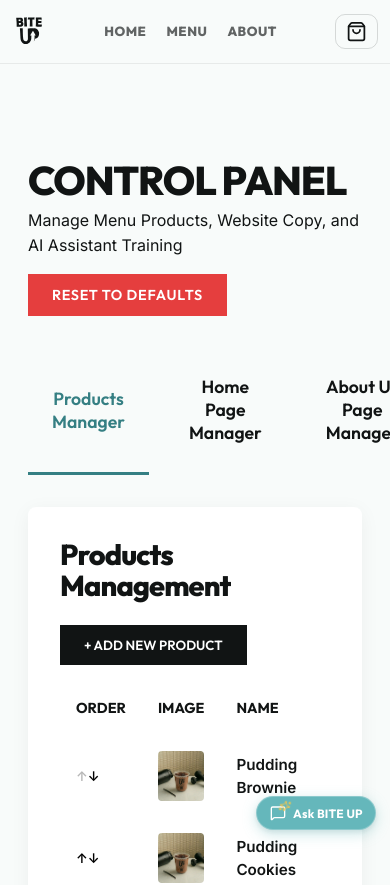
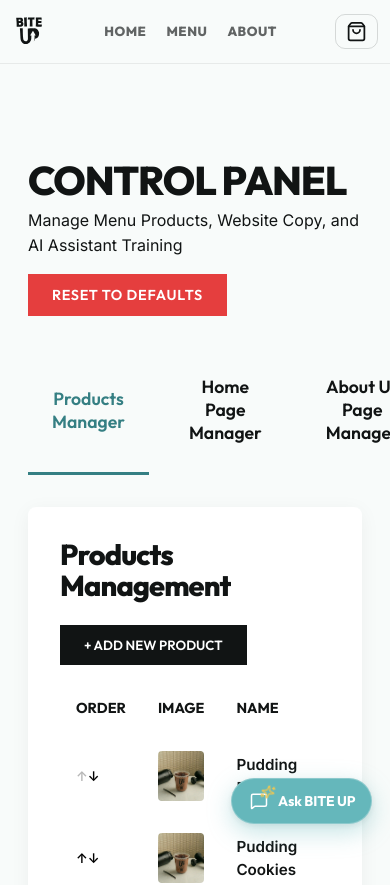
Before and after one commit to operix006-spec/Bite-UP, a React (Vite) app: page /admin in a window 390 px wide. Shown: the top 885 px of the page. Built offline with nearby package versions, Linux system fonts and the light colour scheme; no server answers; the database is empty.

Commit message:
fix: restore full button size and implement smart auto-lift when scrolling to footer

```diff
--- a/src/components/chat/ChatLauncher.tsx
+++ b/src/components/chat/ChatLauncher.tsx
@@ -1,4 +1,4 @@
-import React, { useState } from 'react';
+import React, { useState, useEffect } from 'react';
 import { Sparkles, MessageSquare } from 'lucide-react';
 import { useCart } from '../../context/CartContext';
 
@@ -10,6 +10,22 @@ interface ChatLauncherProps {
 export const ChatLauncher: React.FC<ChatLauncherProps> = ({ isOpen, onClick }) => {
   const { itemCount } = useCart();
   const [isHovered, setIsHovered] = useState(false);
+  const [isNearFooter, setIsNearFooter] = useState(false);
+
+  useEffect(() => {
+    const footer = document.querySelector('footer');
+    if (!footer) return;
+
+    const observer = new IntersectionObserver(
+      ([entry]) => {
+        setIsNearFooter(entry.isIntersecting);
+      },
+      { threshold: 0.08 }
+    );
+
+    observer.observe(footer);
+    return () => observer.disconnect();
+  }, []);
 
   // If chat is open on mobile or desktop, hide the floating button so it doesn't obstruct
   if (isOpen) return null;
@@ -20,7 +36,7 @@ export const ChatLauncher: React.FC<ChatLauncherProps> = ({ isOpen, onClick }) =
 
   return (
     <div
-      className={`chat-launcher-container ${hasCartBar ? 'with-mobile-cart' : ''}`}
+      className={`chat-launcher-container ${hasCartBar ? 'with-mobile-cart' : ''} ${isNearFooter ? 'near-footer' : ''}`}
       onMouseEnter={() => setIsHovered(true)}
       onMouseLeave={() => setIsHovered(false)}
     >
--- a/src/components/chat/Chatbot.css
+++ b/src/components/chat/Chatbot.css
@@ -829,46 +829,56 @@
 
 /* MOBILE VIEW (<= 768px) */
 @media (max-width: 768px) {
-  /* Floating launcher in bottom-right corner */
+  /* Floating launcher in bottom-right corner with smooth elevation */
   .chat-launcher-container {
-    bottom: 14px;
-    right: 14px;
+    bottom: 20px;
+    right: 18px;
+    transition: transform 0.35s cubic-bezier(0.16, 1, 0.3, 1), bottom 0.3s ease;
   }
 
-  .chat-launcher-container.with-mobile-cart {
-    bottom: 84px; /* Sits cleanly above .mobile-cart-bar which is at bottom: 24px */
-    transition: bottom 0.3s ease;
+  /* When reaching footer, gracefully elevate the launcher so it never covers footer or Operix credit */
+  .chat-launcher-container.near-footer {
+    transform: translateY(-58px);
   }
 
-  /* Compact button on mobile while strictly preserving its sleek pill shape and brand identity */
+  /* Elevate floating launcher above mobile sticky cart when cart has items */
+  .chat-launcher-container.with-mobile-cart {
+    bottom: 96px;
+    transition: bottom 0.3s ease, transform 0.35s cubic-bezier(0.16, 1, 0.3, 1);
+  }
+
+  .chat-launcher-container.with-mobile-cart.near-footer {
+    transform: translateY(-24px);
+  }
+
+  /* Full original button size restored */
   .chat-launcher-btn {
-    padding: 7px 12px;
-    gap: 6px;
+    padding: 11px 16px;
+    gap: 8px;
     border-radius: 999px;
-    box-shadow: 0 4px 14px rgba(101, 183, 187, 0.35), 0 2px 5px rgba(17, 20, 20, 0.08);
+    box-shadow: 0 8px 24px rgba(101, 183, 187, 0.38), 0 2px 6px rgba(17, 20, 20, 0.08);
   }
 
   .chat-launcher-icon-wrap {
+    width: 22px;
+    height: 22px;
+  }
+
+  .chat-launcher-icon-wrap .icon-chat {
     width: 18px;
     height: 18px;
   }
 
-  .chat-launcher-icon-wrap .icon-chat {
-    width: 16px;
-    height: 16px;
-  }
-
   .chat-launcher-icon-wrap .icon-sparkle {
-    width: 10px;
-    height: 10px;
-    top: -3px;
-    right: -3px;
+    width: 12px;
+    height: 12px;
+    top: -4px;
+    right: -4px;
   }
 
   .chat-launcher-label {
-    font-size: 0.75rem;
+    font-size: 0.875rem;
     font-weight: 700;
-    letter-spacing: 0.2px;
   }
 
   .chat-launcher-tooltip {
--- a/src/components/layout/Footer.css
+++ b/src/components/layout/Footer.css
@@ -194,7 +194,7 @@
   }
 
   .footer-bottom {
-    padding: 12px 0 28px 0; /* subtle bottom clearance to prevent overlap with floating corner widgets */
+    padding: 14px 0;
     font-size: 12px;
   }
 
```
